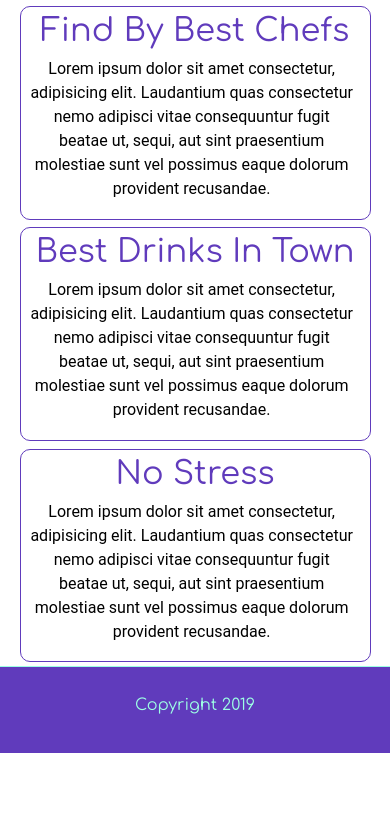
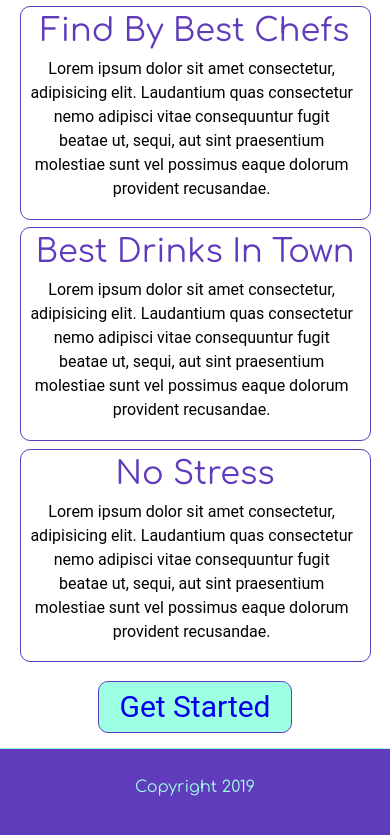
Before and after one commit to BW-Restaurant-Passport/Landing-Page, a plain HTML site: page index.html in a window 390 px wide. Shown: the part 793-1628 px from the top of the page. Before the commit the page ends 1546 px from the top, so only its background shows below. Drawn offline with Linux system fonts and the light colour scheme.

Commit message:
added button for tablet view and down

```diff
--- a/index.html
+++ b/index.html
@@ -84,6 +84,7 @@
                     dolorum provident recusandae.</p>
             </div>
         </section>
+        <a href="#">Get Started</a>
     </div>
     <div class="footer-area">
         <h4>Copyright 2019</h4>
--- a/less/home-page.less
+++ b/less/home-page.less
@@ -62,4 +62,21 @@
       }
     }
   }
+
+a{
+    text-decoration: none;
+    font-size: 3rem;
+    background-color: @secondary-color;
+    padding: 10px 20px;
+    border: 1px solid @main-color;
+    border-radius: 10px;
+    margin: 15px 0;
+    display: none;
+
+    @media @small-desktop{
+        display: inherit;
+    }
+
 }
+
+}
```
Also changed, not shown: css/index.css.
